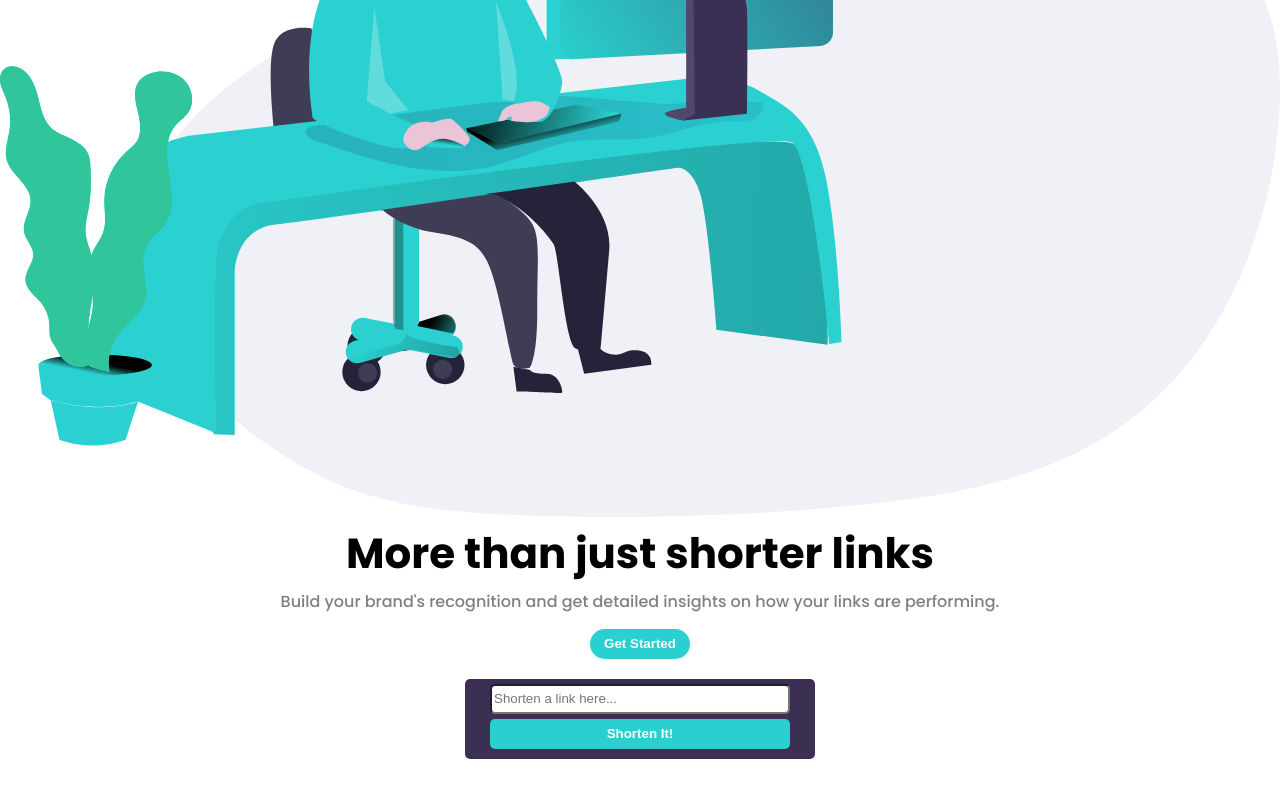
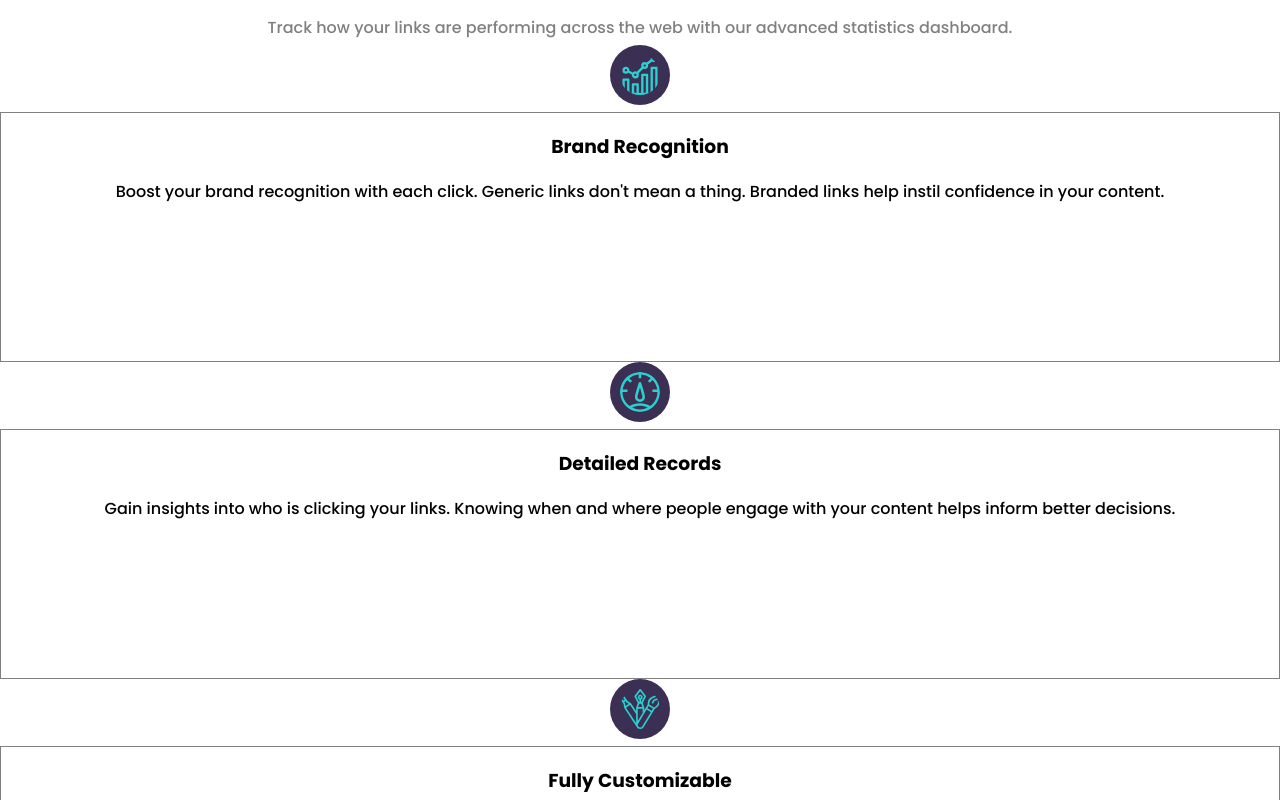
Before and after one commit to shinheep/url-shortener-api, a React (Create React App) app: page / in a window 1280 px wide. Shown: the part 400-1200 px from the top of the page. Before the commit the page ends 1159 px from the top, so only its background shows below. Built offline with nearby package versions, Linux system fonts and the light colour scheme.

Commit message:
Started Advanced Statistics component

```diff
--- a/src/App.js
+++ b/src/App.js
@@ -2,6 +2,7 @@ import './App.css';
 import Form from './Components/Form/Form';
 import Header from './Components/Header/Header';
 import Hero from './Components/Hero/Hero';
+import Statistics from './Components/Statistics/Statistics';
 
 function App() {
   return (
@@ -9,6 +10,7 @@ function App() {
       <Header/>
       <Hero/>
       <Form/>
+      <Statistics/>
     </div>
   );
 }
--- /dev/null
+++ b/src/Components/Statistics/Statistics.css
@@ -0,0 +1,21 @@
+.statistics-text{
+    color: gray;
+    padding: 5px 15px;
+    margin: 0 auto;
+}
+
+.service-icons{
+    background: hsl(257, 27%, 26%);
+    border-radius: 50px;
+    height: 60px;
+    padding: 10px;
+}
+
+img {
+    height: 5px;
+}
+
+.service-text{
+    border: 1px solid gray;
+    height: 250px;
+}
--- /dev/null
+++ b/src/Components/Statistics/Statistics.js
@@ -0,0 +1,52 @@
+import './Statistics.css'
+
+const Statistics = () => {
+    return (
+        <div className="statistics">
+
+            <h2 className="statistics-title">Advanced Statistics</h2>
+            <p className="statistics-text">Track how your links are performing across the web with our advanced statistics dashboard.</p>
+
+            <div className="services-container">
+
+                <div className="service">
+                    <img className="service-icons" src="images/icon-brand-recognition.svg" alt=""/> <br></br>
+
+                    <div className="service-text">
+                        <h3>Brand Recognition</h3>
+
+                        <div className="brand-recognition">
+                            Boost your brand recognition with each click. Generic links don't mean a thing. Branded links help instil confidence in your content.
+                        </div>
+                    </div>
+                </div>
+
+                <div className="service">
+                    <img className="service-icons" src="images/icon-detailed-records.svg" alt=""/> <br></br>
+
+                    <div className="service-text">
+                        <h3>Detailed Records</h3>
+
+                        <div className="detailed-records">
+                            Gain insights into who is clicking your links. Knowing when and where people engage with your content helps inform better decisions.
+                        </div>
+                    </div>
+                </div>
+
+                <div className="service">
+                    <img className="service-icons" src="images/icon-fully-customizable.svg" alt=""/> <br></br>
+
+                    <div className="service-text">
+                        <h3>Fully Customizable</h3>
+
+                        <div className="fully-customizable">
+                            Improve brand awareness and content discoverability through customizable links, supercharging audience engagement.
+                        </div>
+                    </div>
+                </div>
+            </div>
+        </div>
+    )
+}
+
+export default Statistics;
```
